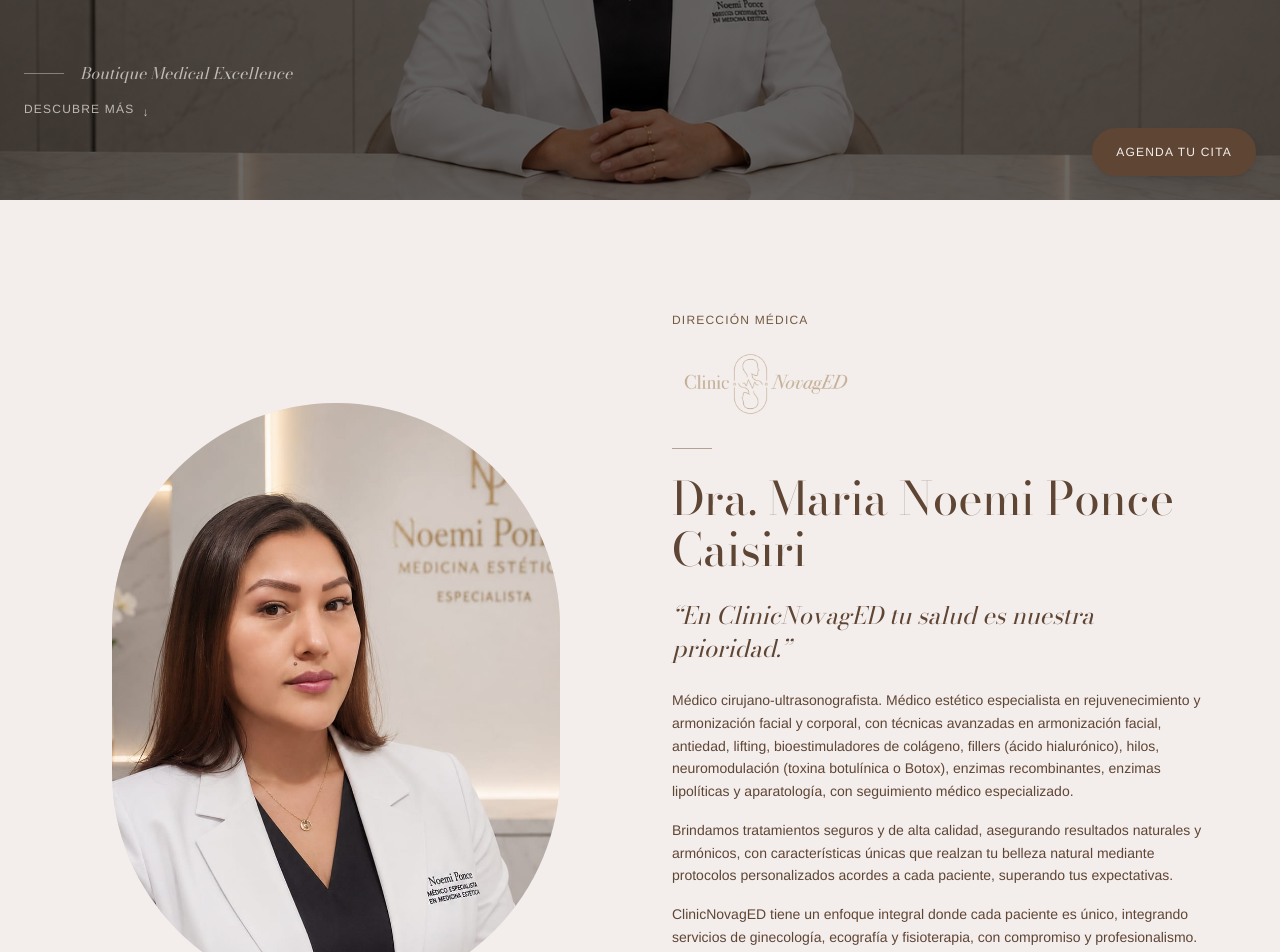
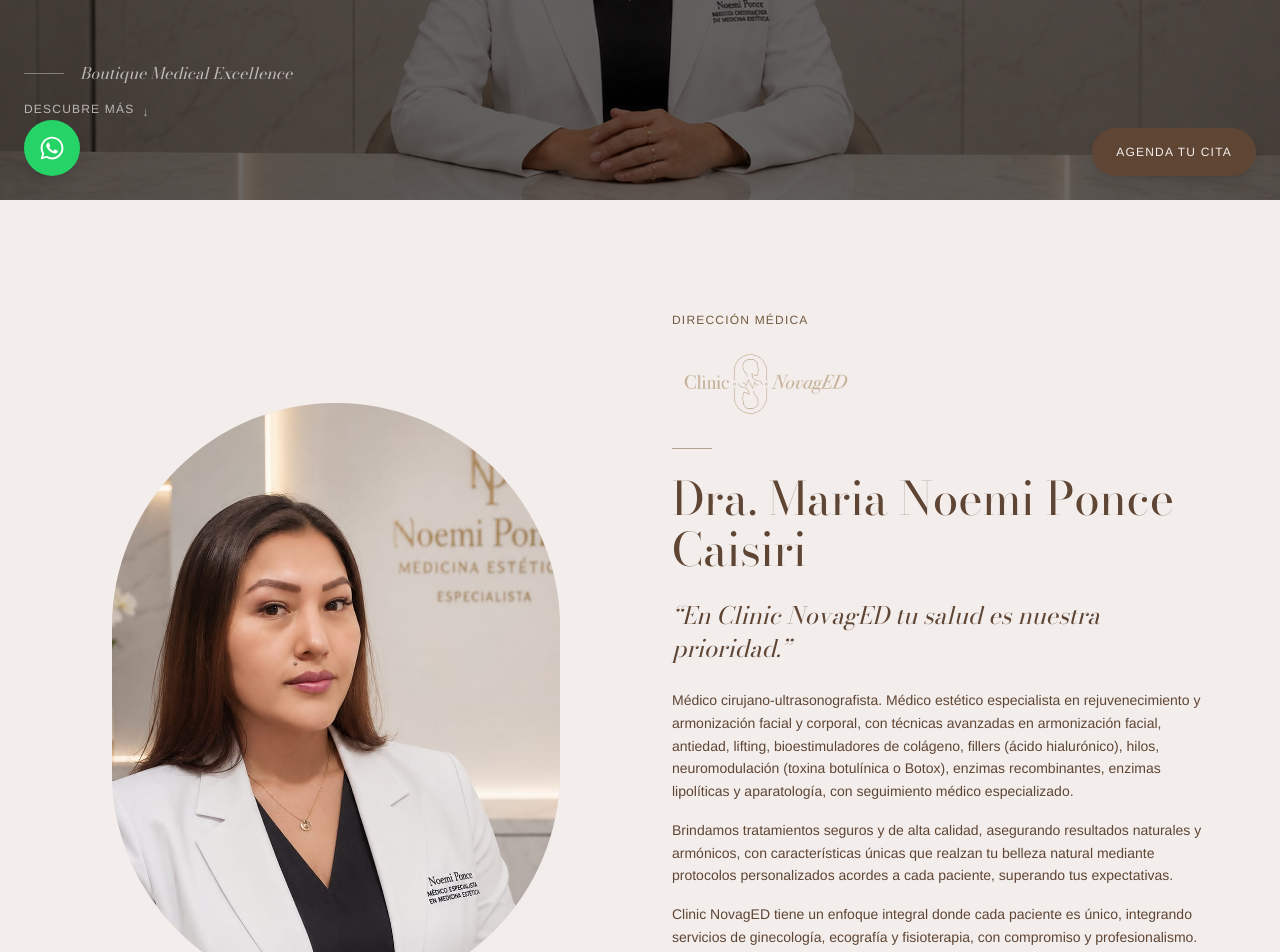
Before and after one commit to felipe4563/CLINIC, a Next.js app in the folder public-site/: page / in a window 1280 px wide. Shown: the part 600-1552 px from the top of the page. Built offline with nearby package versions, Linux system fonts and the light colour scheme; no server answers.

Commit message:
v1.2 servicios y detalle en tratamientos

```diff
--- a/public-site/src/app/page.tsx
+++ b/public-site/src/app/page.tsx
@@ -3,6 +3,7 @@
 import BookingModal from '@/components/booking/BookingModal';
 import Nav from '@/components/Nav';
 import FloatingCta from '@/components/FloatingCta';
+import WhatsappFlotante from '@/components/WhatsappFlotante';
 import Footer from '@/components/Footer';
 import Hero from '@/components/Hero';
 import EsenciaMarca from '@/components/EsenciaMarca';
@@ -28,6 +29,7 @@
       <Reveal><Contacto onReservar={open} /></Reveal>
       <Footer />
       <FloatingCta onClick={open} />
+      <WhatsappFlotante />
       <BookingModal />
     </main>
   );
--- a/public-site/src/components/Contacto.tsx
+++ b/public-site/src/components/Contacto.tsx
@@ -4,8 +4,8 @@
 import { api } from '@/lib/api';
 import MagneticButton from './MagneticButton';
 
-const DIRECCION_FALLBACK = 'Edificio Vedra planta baja, calle Lanza No 670 entre Chuquisaca y Av. Salamanca, Cochabamba, Bolivia';
-const TELEFONO_FALLBACK = '+591 65359810';
+const DIRECCION_FALLBACK = 'Edificio Vedra planta baja, calle Lanza N.º 670 entre Chuquisaca y Av. Salamanca, Cochabamba, Bolivia';
+export const TELEFONO_FALLBACK = '+591 65359810';
 const EMAIL_FALLBACK = 'info@novaged.com';
 
 type ConfiguracionPublica = {
--- a/public-site/src/components/EsenciaMarca.tsx
+++ b/public-site/src/components/EsenciaMarca.tsx
@@ -13,7 +13,7 @@
           Renovación y evolución <em className="italic text-tan">constante</em>
         </h2>
         <p className="mx-auto mt-6 max-w-xl text-tan">
-          Novaged nace para ofrecer una nueva etapa en el cuidado estético — donde
+          NovagED nace para ofrecer una nueva etapa en el cuidado estético — donde
           la innovación médica se une a una visión artística del bienestar
           integral.
         </p>
--- a/public-site/src/components/Nosotros.tsx
+++ b/public-site/src/components/Nosotros.tsx
@@ -38,7 +38,7 @@
           </h2>
 
           <blockquote className="mt-6 font-serif italic text-xl md:text-2xl leading-snug text-espresso">
-            &ldquo;En ClinicNovagED tu salud es nuestra prioridad.&rdquo;
+            &ldquo;En Clinic NovagED tu salud es nuestra prioridad.&rdquo;
           </blockquote>
 
           <div className="mt-6 space-y-4 text-sm leading-relaxed text-espresso">
@@ -58,7 +58,7 @@
               acordes a cada paciente, superando tus expectativas.
             </p>
             <p>
-              ClinicNovagED tiene un enfoque integral donde cada paciente es
+              Clinic NovagED tiene un enfoque integral donde cada paciente es
               único, integrando servicios de ginecología, ecografía y
               fisioterapia, con compromiso y profesionalismo.
             </p>
--- a/public-site/src/components/Tratamientos.tsx
+++ b/public-site/src/components/Tratamientos.tsx
@@ -105,18 +105,26 @@
                                 Ver tratamiento <span aria-hidden="true">→</span>
                               </Link>
                             )}
+                            {g.columnas?.some((col) => col.items.some((it) => it.slug)) && (
+                              <p className="mt-4 text-xs text-tan">Toca un tratamiento para ver su información</p>
+                            )}
                             {g.columnas && (
-                              <div className="mt-4 grid gap-6 sm:grid-cols-2">
+                              <div className={`mt-4 grid gap-6 ${g.columnas.some((col) => col.items.some((it) => it.slug)) ? '' : 'sm:grid-cols-2'}`}>
                                 {g.columnas.map((col) => (
                                   <div key={col.titulo}>
                                     <p className="text-xs tracking-widest uppercase text-muted">{col.titulo}</p>
-                                    <ul className="mt-2 space-y-1 text-sm text-ink">
+                                    <ul className={`mt-2 text-sm text-ink ${col.items.some((it) => it.slug) ? 'border-t border-manhattan/40' : 'space-y-1'}`}>
                                       {col.items.map((it) => (
-                                        <li key={it.nombre}>
+                                        <li key={it.nombre} className={it.slug ? 'border-b border-manhattan/40' : undefined}>
                                           {it.slug ? (
-                                            <Link href={`/tratamientos/${it.slug}`} className="group inline-flex items-baseline gap-1 hover:text-tan">
-                                              ✦ {it.nombre}
-                                              <span aria-hidden="true" className="opacity-0 transition-opacity group-hover:opacity-100 group-focus-visible:opacity-100">→</span>
+                                            <Link
+                                              href={`/tratamientos/${it.slug}`}
+                                              className="group flex items-center justify-between gap-3 py-3 transition-colors hover:text-tan"
+                                            >
+                                              <span>✦ {it.nombre}</span>
+                                              <span className="shrink-0 text-[11px] uppercase tracking-widest text-tan transition-transform group-hover:translate-x-0.5">
+                                                Ver más <span aria-hidden="true">→</span>
+                                              </span>
                                             </Link>
                                           ) : (
                                             <>✦ {it.nombre}</>
--- /dev/null
+++ b/public-site/src/components/WhatsappFlotante.tsx
@@ -0,0 +1,38 @@
+'use client';
+
+import { useEffect, useState } from 'react';
+import { api } from '@/lib/api';
+import { TELEFONO_FALLBACK } from './Contacto';
+
+const MENSAJE = 'Hola, quisiera información sobre los tratamientos de Clinic NovagED.';
+
+// Botón flotante (abajo a la izquierda; "Agenda tu cita" ocupa la derecha) que abre un chat de WhatsApp
+// con el teléfono de la Configuración de la clínica.
+export default function WhatsappFlotante() {
+  const [telefono, setTelefono] = useState(TELEFONO_FALLBACK);
+
+  useEffect(() => {
+    api
+      .getConfiguracionPublica()
+      .then((c: { telefono?: string | null } | null) => { if (c?.telefono) setTelefono(c.telefono); })
+      .catch(() => {});
+  }, []);
+
+  const numero = telefono.replace(/\D/g, '');
+  if (!numero) return null;
+
+  return (
+    <a
+      href={`https://wa.me/${numero}?text=${encodeURIComponent(MENSAJE)}`}
+      target="_blank"
+      rel="noopener noreferrer"
+      aria-label="Escríbenos por WhatsApp"
+      title="Escríbenos por WhatsApp"
+      className="fixed bottom-6 left-6 z-40 flex h-14 w-14 items-center justify-center rounded-full bg-[#25D366] text-white shadow-lg transition-transform hover:scale-105 focus-visible:outline focus-visible:outline-2 focus-visible:outline-offset-2 focus-visible:outline-[#25D366]"
+    >
+      <svg viewBox="0 0 32 32" aria-hidden="true" className="h-7 w-7" fill="currentColor">
+        <path d="M16.04 3C8.86 3 3.02 8.83 3.02 16c0 2.3.6 4.53 1.74 6.5L3 29l6.68-1.74A13 13 0 0 0 16.04 29C23.2 29 29.05 23.17 29.05 16S23.2 3 16.04 3Zm0 23.8c-1.98 0-3.92-.53-5.61-1.53l-.4-.24-3.96 1.03 1.06-3.86-.26-.41A10.74 10.74 0 0 1 5.26 16c0-5.94 4.84-10.77 10.78-10.77S26.8 10.06 26.8 16s-4.83 10.8-10.77 10.8Zm5.9-8.07c-.32-.16-1.91-.94-2.2-1.05-.3-.1-.52-.16-.73.16-.22.32-.84 1.05-1.03 1.27-.19.21-.38.24-.7.08-.32-.16-1.36-.5-2.59-1.6-.96-.85-1.6-1.9-1.79-2.22-.19-.32-.02-.5.14-.65.15-.15.32-.38.48-.57.16-.19.21-.32.32-.54.1-.21.05-.4-.03-.56-.08-.16-.72-1.74-1-2.38-.26-.62-.53-.54-.73-.55h-.62c-.21 0-.56.08-.86.4-.3.32-1.13 1.1-1.13 2.69 0 1.58 1.16 3.11 1.32 3.33.16.21 2.28 3.48 5.52 4.88.77.33 1.37.53 1.84.68.77.25 1.48.21 2.03.13.62-.09 1.91-.78 2.18-1.53.27-.75.27-1.4.19-1.53-.08-.13-.29-.21-.61-.37Z" />
+      </svg>
+    </a>
+  );
+}
--- a/public-site/src/lib/tratamientos/categorias.ts
+++ b/public-site/src/lib/tratamientos/categorias.ts
@@ -1,6 +1,6 @@
 import type { Categoria, Enlace } from './tipos';
 
-const RESPALDO_MEDICO = 'Parte del enfoque integral de ClinicNovagED, con seguimiento médico especializado.';
+const RESPALDO_MEDICO = 'Parte del enfoque integral de Clinic NovagED, con seguimiento médico especializado.';
 
 export const CATEGORIAS: Categoria[] = [
   {
--- a/public-site/src/lib/tratamientos/contenido/ecografia.ts
+++ b/public-site/src/lib/tratamientos/contenido/ecografia.ts
@@ -150,7 +150,7 @@
     antes: [
       'El centro te dirá si necesitas alguna preparación; muchas veces no hace falta.',
       'Te pueden pedir quitarte joyas o piercings de la zona a examinar.',
-      'Quizá debas descubrir la zona del bulto; puedes pedir que haya una persona acompañante o chaperón.',
+      'Quizá debas descubrir la zona del bulto; puedes pedir que haya una persona acompañante.',
     ],
     despues: [
       'Un profesional mueve una sonda sobre la piel, con gel, y las imágenes se ven en la pantalla.',
```
